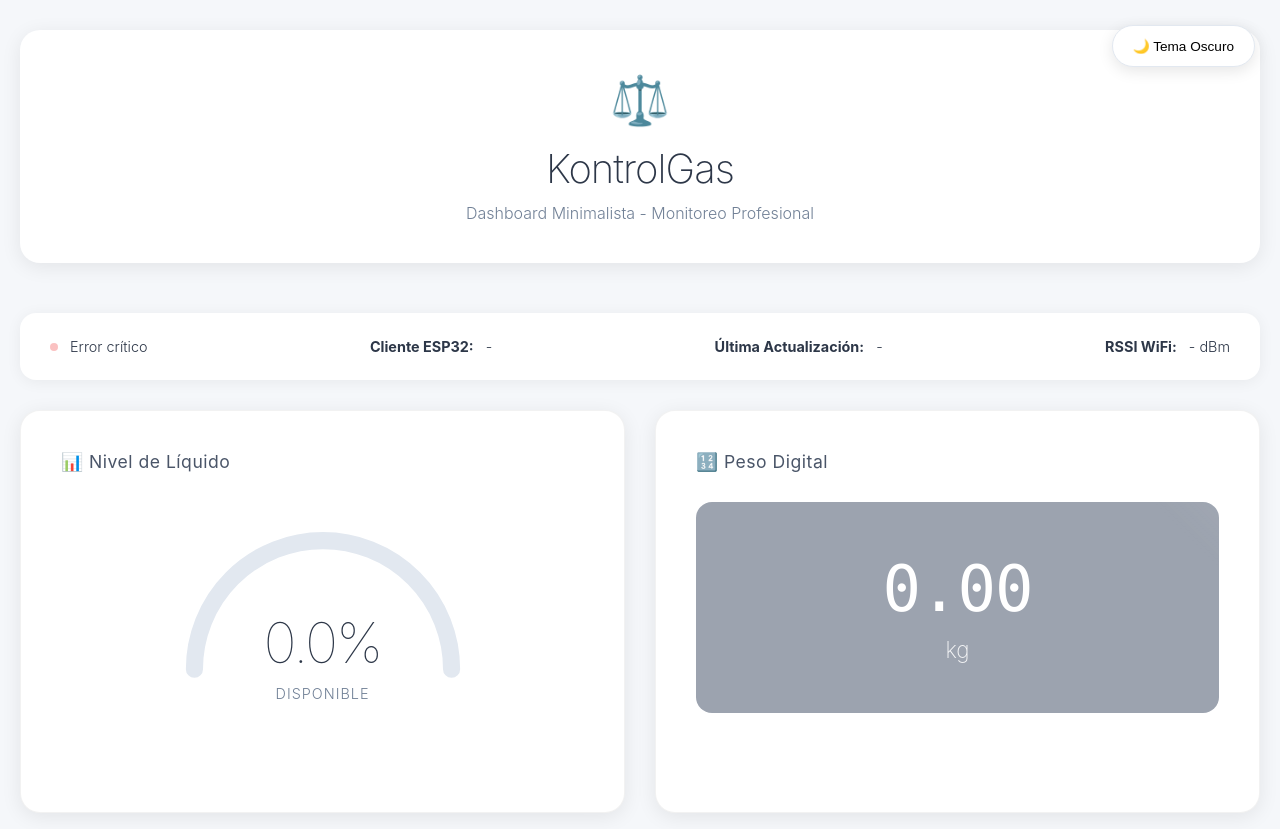
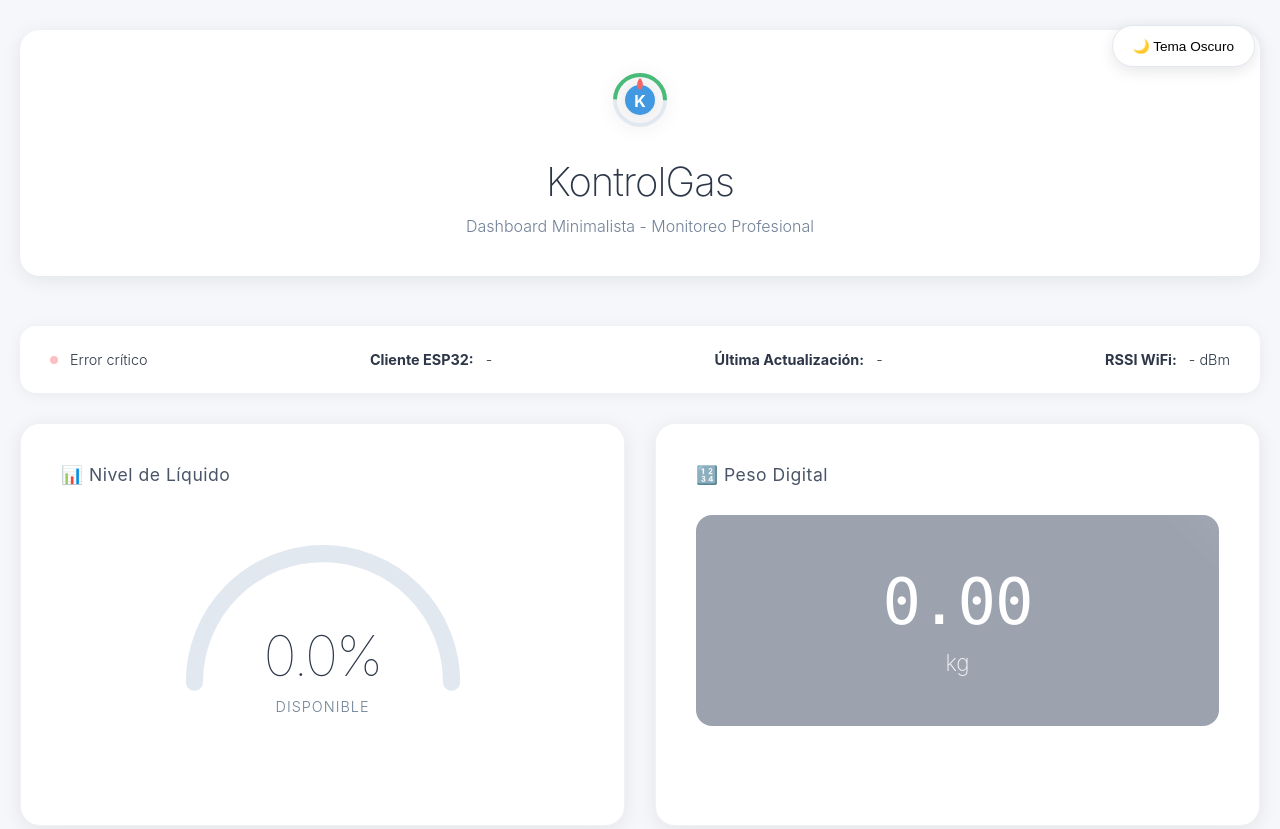
Before and after one commit to conectanetwork/kontrol-gas-dashboard, a website: page index.html in a window 1280 px wide. Shown: the top 829 px of the page. Drawn offline with nearby package versions, Linux system fonts and the light colour scheme.

Commit message:
index.html

```diff
--- a/index.html
+++ b/index.html
@@ -37,6 +37,15 @@
         .logo {
             font-size: 3rem;
             margin-bottom: 15px;
+        }
+
+        .logo svg {
+            filter: drop-shadow(0 2px 8px rgba(0,0,0,0.1));
+            transition: transform 0.3s ease;
+        }
+
+        .logo:hover svg {
+            transform: scale(1.05);
         }
 
         .title {
@@ -450,7 +459,22 @@
 
     <div class="container">
         <div class="header">
-            <div class="logo">⚖️</div>
+            <div class="logo">
+                <svg width="60" height="60" viewBox="0 0 60 60" fill="none">
+                    <!-- Pista base -->
+                    <circle cx="30" cy="30" r="25" fill="none" stroke="#e2e8f0" stroke-width="4"/>
+                    <!-- Progreso -->
+                    <circle cx="30" cy="30" r="25" fill="none" stroke="#48bb78" stroke-width="4"
+                            stroke-dasharray="78.5 78.5" stroke-dashoffset="39.25" transform="rotate(-90 30 30)"/>
+                    <!-- Centro -->
+                    <circle cx="30" cy="30" r="15" fill="#4299e1"/>
+                    <!-- Letra K -->
+                    <text x="30" y="37" text-anchor="middle" fill="white" font-size="16" font-weight="bold">K</text>
+                    <!-- Llama -->
+                    <path d="M30 8 C28 10, 26 14, 28 18 C29 20, 31 20, 32 18 C34 14, 32 10, 30 8 Z"
+                          fill="#f56565"/>
+                </svg>
+            </div>
             <h1 class="title">KontrolGas</h1>
             <div class="subtitle">Dashboard Minimalista - Monitoreo Profesional</div>
         </div>
```
